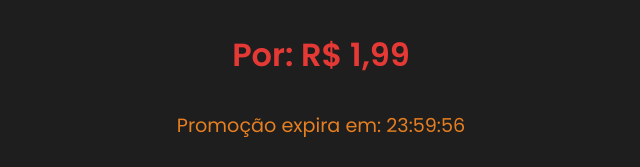
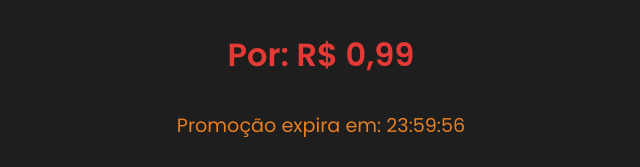
Before and after one commit to ClebersonJr0/nfsemei, a plain HTML site: page index.html in a window 1280 px wide. Shown: the part 453-620 px from the top of the page, 319-959 px from the left. Drawn offline with Linux system fonts and the light colour scheme.

Commit message:
Update index.html

```diff
--- a/index.html
+++ b/index.html
@@ -139,7 +139,7 @@
         <h1>Planilha de Códigos de Tributação para MEI</h1>
         <p>Adquira nossa planilha completa com todos os códigos de tributação necessários para a emissão de Nota Fiscal Eletrônica de Serviços para MEI. Facilite sua vida e evite erros fiscais.</p>
         <p class="price">De: R$ 29,90</p>
-        <p class="promo-price">Por: R$ 1,99</p>
+        <p class="promo-price">Por: R$ 0,99</p>
         <div class="timer" id="timer">Promoção expira em: 24:00:00</div>
         <a href="https://wa.me/553399973342?text=Tenho+interesse+na+planilha+com+os+c%C3%B3digos+de+tributa%C3%A7%C3%A3o+MEI" class="btn-buy">COMPRAR AGORA</a>
 
```
